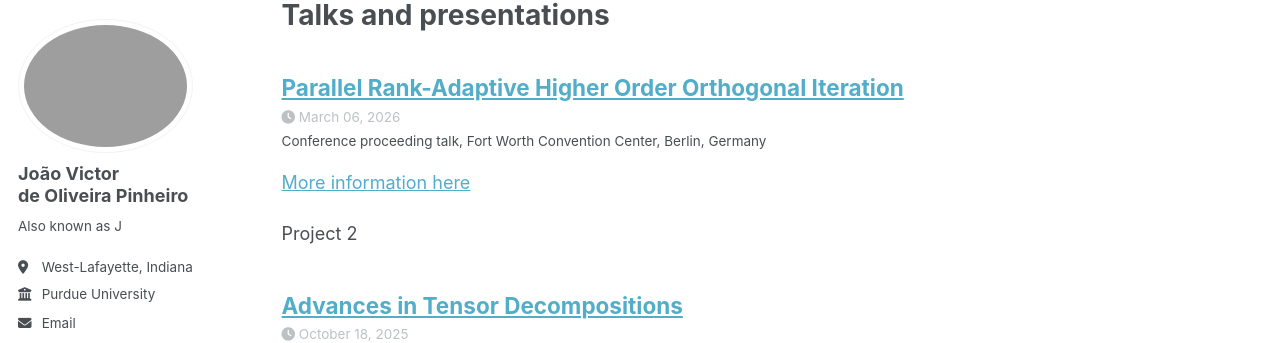
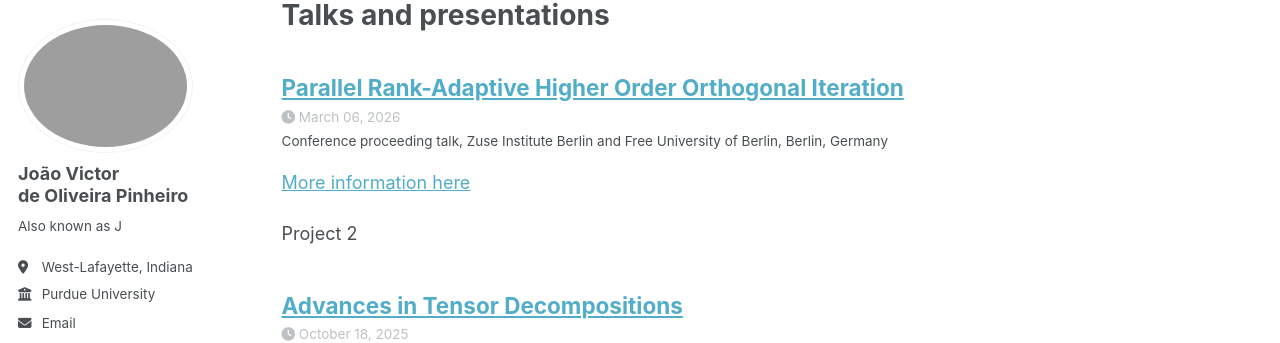
Before and after one commit to Jv7Pinheiro/Jv7Pinheiro.github.io, a Jekyll site: the page built from _pages/talks.html, in a window 1280 px wide and 1394 px high. Shown: the part 100-443 px from the top of the window. Built offline with Jekyll 4.4.1, drawn with Linux system fonts in a browser that asks for light colours; some web fonts are replaced; a script bundle is joined from its source files by our own code; library files that are not in the unit come from our copies.

```diff
--- a/_talks/2026-03-06-PP26-talk.md
+++ b/_talks/2026-03-06-PP26-talk.md
@@ -3,7 +3,7 @@
 collection: talks
 type: "Conference proceeding talk"
 permalink: /talks/2026-03-06-PP26-talk
-venue: "Fort Worth Convention Center"
+venue: "Zuse Institute Berlin and Free University of Berlin"
 date: 2026-03-06
 location: "Berlin, Germany"
 ---
```
